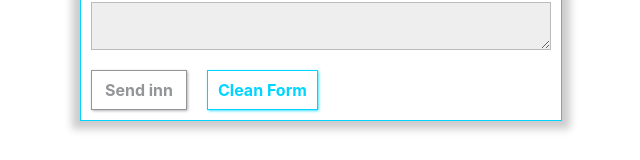
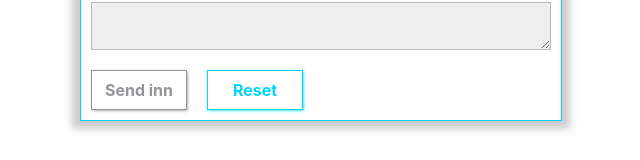
Before and after one commit to hejuhenryk/nettbureau-form, a React (Create React App) app: page / in a window 1280 px wide. Shown: the part 533-693 px from the top of the page, without its empty margins (319-959 px from the left). Built offline with nearby package versions, Linux system fonts and the light colour scheme.

Commit message:
clean up, time to add tests :)

```diff
--- a/src/App.jsx
+++ b/src/App.jsx
@@ -1,13 +1,2 @@
-import React from 'react'
-import ContactData from './components/ContactData/ContactData'
-
-const App = () => {
-
-  return (
-    <div>
-      <ContactData />
-    </div>
-  )
-}
-
-export default App
+import ContactData from "./components/ContactData/ContactData";
+export default ContactData;
--- a/src/components/ContactData/ContactData.jsx
+++ b/src/components/ContactData/ContactData.jsx
@@ -1,4 +1,4 @@
-import React, { useState, useReducer, useEffect } from 'react'
+import React, { useState, useReducer} from 'react'
 import styles from './ContactData.module.css'
 import { Input, Button, Modal, Loader } from '../UI/Index'
 import { postData, NotInitialized, NotInitializedType, Fetching, FailFetchedType, FetchedType, FetchingType } from '../../dataService/dataService'
@@ -11,9 +11,9 @@ const ContactData = props => {
     }
     const initialForm = {
         name: {
-            elementType: 'input',
+            inputType: 'input',
             label: 'Navn',
-            elementConfig: {
+            inputConfig: {
                 type: 'text',
                 placeholder: 'Ole Alexander',
                 autoComplete: 'given-name'
@@ -26,28 +26,11 @@ const ContactData = props => {
             },
             isValid: false,
             isTouched: false
-        }/* ,
-        lastname: {
-            elementType: 'input',
-            label: 'Etternavn',
-            elementConfig: {
-                type: 'text',
-                placeholder: 'Filibom-Bom-Bom',
-                autoComplete: 'family-name'
-            },
-            value: '',
-            validation: {
-                isRequired: true,
-                minLength: 2,
-                nameType: true
-            },
-            isValid: false,
-            isTouched: false
-        } */,
+        },
         email: {
-            elementType: 'input',
+            inputType: 'input',
             label: 'E-post',
-            elementConfig: {
+            inputConfig: {
                 type: 'email',
                 placeholder: 'din.epost@yahoo.com',
                 autoComplete: 'email'
@@ -62,9 +45,9 @@ const ContactData = props => {
             isTouched: false
         },
         phone: {
-            elementType: 'input',
+            inputType: 'input',
             label: 'Telefonnummer',
-            elementConfig: {
+            inputConfig: {
                 type: 'text',
                 placeholder: 'XXX XX XXX',
                 autoComplete: 'tel'
@@ -80,9 +63,9 @@ const ContactData = props => {
             isTouched: false
         },
         zipCode: {
-            elementType: 'input',
+            inputType: 'input',
             label: 'Postnummer',
-            elementConfig: {
+            inputConfig: {
                 type: 'text',
                 placeholder: '1234',
                 autoComplete: 'postal-code'
@@ -97,18 +80,14 @@ const ContactData = props => {
             isTouched: false
         },
         comment: {
-            elementType: 'textarea',
+            inputType: 'textarea',
             label: 'Kommentar',
-            elementConfig: {
+            inputConfig: {
                 type: 'text',
                 placeholder: '',
                 autoComplete: 'off'
             },
-            value: ''/* ,
-            validation: {
-                isRequired: false,
-                maxLength: 300
-            } */,
+            value: '',
             isValid: true,
             isTouched: false
         }
@@ -152,7 +131,7 @@ const ContactData = props => {
         }
         if (rules.phoneType) {
             msg = 'Må bestå av 8 siffer'
-            if(value.length === 8 && value[0] == 0)
+            if(value.length === 8 && (Number(value[0]) === 0))
             msg = 'Kan ikke begynne med 0'
         }
         if (rules.zipCodeType) {
@@ -163,52 +142,63 @@ const ContactData = props => {
         }
         return msg
     }
+    const checkIfFormIsValid = (form) => {
+        let isValid = true
+        for(let input in form) {
+            if (form[input].validation) {
+                isValid = (form[input].isValid && isValid);
+            }
+        }
+        return isValid
+    }
+    const [isFormValid, setIsFormValid] = useState(false)
+
     const formReducer = (state, action) => {
         if( action.type === 'CLEAR' ) {
             return initialForm
         }
-        let newForm = JSON.parse(JSON.stringify(state))
-        newForm[action.type].value = action.payload
-        if ( newForm[action.type].validation ) {
-            newForm[action.type].isTouched = true
-            newForm[action.type].isValid = checkValidity(newForm[action.type].value, newForm[action.type].validation)
-            if ( !newForm[action.type].isValid ) {
-                newForm[action.type].invalidMsg = invalidationMessenger(newForm[action.type].value, newForm[action.type].validation)
+        let newState = JSON.parse(JSON.stringify(state))
+        const input = newState[action.type]
+        input.value = action.payload
+        if ( input.validation ) {
+            input.isTouched = true
+            input.isValid = checkValidity(input.value, input.validation)
+            if ( !input.isValid ) {
+                input.invalidMsg = invalidationMessenger(input.value, input.validation)
             } else {
-                newForm[action.type].invalidMsg = ''
+                input.invalidMsg = ''
             }
         }
-        return newForm
+        setIsFormValid(checkIfFormIsValid(newState))
+        return newState
     }
-    const [isFormValid, setIsFormValid] = useState(false)
     const [formData, dispatch] = useReducer( formReducer, initialForm)
-    useEffect(() => {
-        setIsFormValid(checkIfFormIsValid(formData))
-    }, [formData])
+
     const formInputs = []
     for (const input in formData) {
         formInputs.push(
             <Input
                 key={input}
-                inputType={formData[input].elementType}
-                inputconfig={formData[input].elementConfig}
+                shouldValidate={formData[input].validation}
+                change={(event) => inputChangeHandler(event, input)}
+                {...formData[input]}
+/*                 inputType={formData[input].inputType}
+                inputConfig={formData[input].inputConfig}
                 name={formData[input]}
                 label={formData[input].label}
                 invalidMsg={formData[input].invalidMsg}
                 value={formData[input].value}
                 change={(event) => inputChangeHandler(event, input)}
-                isInvalid={!formData[input].isValid}
+                isValid={formData[input].isValid}
                 shouldValidate={formData[input].validation}
-                isTouched={formData[input].isTouched}
+                isTouched={formData[input].isTouched} */
             />
         )
     }
 
     const submitHandler = event => {
-
         event.preventDefault()
         if(!isFormValid) return ;
-        // setIsLoading(true)
         let customerData = {}
         for (const key in formData) {
             customerData[key] = formData[key].value
@@ -216,7 +206,6 @@ const ContactData = props => {
         setModal(Fetching('data'))
         postData(customerData)
         .then( res => {
-            //remove spinner, add display respons data
             let msg = ''
             if (res.type === FailFetchedType) {
                 msg = (
@@ -226,7 +215,6 @@ const ContactData = props => {
                     </div>
                 )
             } else if (res.type === FetchedType) {
-
                 msg = (
                     <div>
                         <h5>Din data ble sent</h5>
@@ -234,19 +222,10 @@ const ContactData = props => {
                     </div>
                 )
             }
-            setModal({...res, msg: msg})
+            setModal({msg: msg})
         })
     }
 
-    const checkIfFormIsValid = (form) => {
-        let isValid = true
-        for(let input in form) {
-            if (form[input].validation) {
-                isValid = (form[input].isValid && isValid);
-            }
-        }
-        return isValid
-    }
     const inputChangeHandler = ( e, inputType ) => {
         e.preventDefault()
         dispatch({type: inputType , payload: e.target.value})
@@ -269,7 +248,7 @@ const ContactData = props => {
             <form onSubmit={(event) => isFormValid ? submitHandler(event) : null}>
                 {formInputs}
                 <Button type='Success' disabled={!isFormValid}>Send inn</Button>
-                <Button type='Neutral' btnCliked={cleanFormHandler}>Clean Form</Button>
+                <Button type='Neutral' btnCliked={cleanFormHandler}>Reset</Button>
             </form>
         </div>
         </>
@@ -277,3 +256,252 @@ const ContactData = props => {
 }
 
 export default ContactData
+
+
+/*
+import React, { useState, useReducer, useEffect } from "react";
+import styles from "./ContactData.module.css";
+import { Input, Button, Modal, Loader } from "./../UI/UIcomponentsIndex";
+import {
+  postData,
+  NotInitialized,
+  NotInitializedType,
+  Fetching,
+  FailFetchedType,
+  FetchedType,
+  FetchingType
+} from "../../dataService/dataService";
+
+const elementConfig = type => (placeholder, autoComplete) => ({
+  type,
+  placeholder,
+  autoComplete
+});
+
+const textConfig = elementConfig("text");
+const emailConfig = elementConfig("email");
+
+const inputBase = label => ({
+  label,
+  elementType: "input",
+  value: "",
+  isValid: false,
+  isTouched: false
+});
+
+const firstname = {
+  ...inputBase("Navn"),
+  elementConfig: textConfig("Ole Alexander", "given-name"),
+  validation: {
+    isRequired: true,
+    minLength: 2,
+    nameType: true
+  }
+};
+
+const lastname = {
+  ...inputBase("Etternavn"),
+  elementConfig: textConfig("Filibom-Bom-Bom", "family-name"),
+  validation: {
+    isRequired: true,
+    minLength: 2,
+    nameType: true
+  }
+};
+
+const email = {
+  ...inputBase("E-post"),
+  elementConfig: emailConfig("din.epost@yahoo.com", "email"),
+  validation: {
+    isRequired: true,
+    minLength: 8,
+    emailType: true
+  }
+};
+
+const phone = {
+  ...inputBase("Telefonnummer"),
+  elementConfig: textConfig("XXX XX XXX", "tel"),
+  validation: {
+    isRequired: true,
+    minLength: 8,
+    maxLength: 12,
+    phoneType: true
+  }
+};
+
+const zipCode = {
+  ...inputBase("Postnummer"),
+  elementConfig: textConfig("1234", "postal-code"),
+  validation: {
+    isRequired: true,
+    minLength: 4,
+    zipCodeType: true
+  }
+};
+
+const comment = {
+  ...inputBase("Kommentar"),
+  elementType: "textarea",
+  elementConfig: textConfig("", "off")
+};
+
+const initialFormState = {
+  firstname,
+  lastname,
+  email,
+  phone,
+  zipCode,
+  comment
+};
+const emailRegexp = /^(([^<>()[\]\\.,;:\s@"]+(\.[^<>()[\]\\.,;:\s@"]+)*)|(".+"))@((\[[0-9]{1,3}\.[0-9]{1,3}\.[0-9]{1,3}\.[0-9]{1,3}\])|(([a-zA-Z\-0-9]+\.)+[a-zA-Z]{2,}))$/;
+
+export const checkValidity = (value, rules) => {
+  let isValid = true;
+  if (rules.isRequired) isValid = value.trim() !== "" && isValid;
+
+  if (rules.minLength) isValid = value.length >= rules.minLength && isValid;
+
+  if (rules.maxLength) isValid = value.length <= rules.maxLength && isValid;
+
+  if (rules.nameType) {
+    const re = /^[a-zA-Z#]+(([',. -][a-zA-Z ])?[a-zA-Z]*)*$/g;
+    isValid = re.test(value) && isValid;
+  }
+  if (rules.emailType) isValid = emailRegexp.test(value) && isValid;
+
+  if (rules.phoneType) {
+    const re = /^((0047)?|(\+47)?|(47)?)([- _1-9])(\d{7})$/;
+    isValid = re.test(value.replace(/\s+/g, "")) && isValid;
+  }
+  if (rules.zipCodeType) {
+    const re = /^(\d{4})$/;
+    isValid = re.test(value.replace(/\s+/g, "")) && isValid;
+  }
+  return isValid;
+};
+
+const invalidationMessenger = (value, rules) => {
+  if (rules.nameType) return "Må ha minst 2 bokstaver"; //'Ikke gyldig navn'
+  if (rules.emailType) return "E-post er ikke skrevet riktig";
+  if (rules.phoneType)
+    return value.length === 8 && value[0] === 0
+      ? "Kan ikke begynne med 0"
+      : "Må bestå av 8 siffer";
+
+  if (rules.zipCodeType) return "Må bestå av 4 siffer";
+  if (value === "") return "Må fylles ut";
+  return "";
+};
+
+const ContactData = () => {
+  const [modal, setModal] = useState({ ...NotInitialized(""), msg: "" });
+  const backdropClickHandler = () => {
+    setModal({ ...NotInitialized(""), msg: "" });
+  };
+
+  const formReducer = (state, action) => {
+    let newForm = JSON.parse(JSON.stringify(state));
+    const input = newForm[action.type];
+    input.value = action.payload;
+    if (input.validation) {
+      input.isTouched = true;
+      input.isValid = checkValidity(input.value, input.validation);
+      input.invalidMsg = input.isValid
+        ? ""
+        : invalidationMessenger(input.value, input.validation);
+    }
+    setIsFormValid(checkIfFormIsValid(formData));
+    return newForm;
+  };
+
+  const [isFormValid, setIsFormValid] = useState(false);
+  const [formData, dispatch] = useReducer(formReducer, initialFormState);
+
+  useEffect(() => {
+    setIsFormValid(checkIfFormIsValid(formData));
+  }, [formData]);
+
+  const submitHandler = event => {
+    event.preventDefault();
+    if (!isFormValid) return;
+    // setIsLoading(true)
+    let customerData = {};
+    for (const key in formData) {
+      customerData[key] = formData[key].value;
+    }
+    setModal(Fetching("data"));
+    postData(customerData).then(res => {
+      //remove spinner, add display respons data
+      let msg = "";
+      if (res.type === FailFetchedType) {
+        msg = (
+          <div>
+            <h5>
+              Ops, sent ikke data, error status er {res.value.response.status}
+            </h5>
+            <Button type="Danger" btnCliked={backdropClickHandler}>
+              Tilbake
+            </Button>
+          </div>
+        );
+      } else if (res.type === FetchedType) {
+        msg = (
+          <div>
+            <h5>Din data ble sent</h5>
+
+            <Button type="Success" btnCliked={backdropClickHandler}>
+              Tilbake
+            </Button>
+          </div>
+        );
+      }
+      setModal({ ...res, msg });
+    });
+  };
+
+  const checkIfFormIsValid = form => {
+    let isValid = true;
+    for (let input in form) {
+      if (form[input].validation) {
+        isValid = form[input].isValid && isValid;
+      }
+    }
+    return isValid;
+  };
+  const inputChangeHandler = (e, inputType) => {
+    e.preventDefault();
+    dispatch({ type: inputType, payload: e.target.value });
+  };
+
+  return (
+    <>
+      <Modal
+        show={modal.type !== NotInitializedType}
+        backdropClick={backdropClickHandler}
+      >
+        {modal.type === FetchingType ? <Loader /> : modal.msg}
+      </Modal>
+      <div className={styles.ContactData}>
+        <h2 className={styles.Title}>INFORMASJON</h2>
+        <form onSubmit={event => (isFormValid ? submitHandler(event) : null)}>
+          {Object.keys(formData).map(key => (
+            <Input
+              key={key}
+              {...formData[key]}
+              change={event => inputChangeHandler(event, input)}
+            />
+          ))}
+          <Button type="Success" disabled={!isFormValid}>
+            Send inn
+          </Button>
+        </form>
+      </div>
+    </>
+  );
+};
+
+export default ContactData;
+
+
+*/
--- a/src/components/UI/Input/Input.jsx
+++ b/src/components/UI/Input/Input.jsx
@@ -5,7 +5,7 @@ export const Input = props => {
     let inputElement = null
     let inputClasses = [styles.InputElement]
 
-    if(props.isInvalid && props.shouldValidate && props.isTouched) {
+    if(!props.isValid && props.shouldValidate && props.isTouched) {
         inputClasses.push(styles.Invalid)
     } else {
         inputClasses = [styles.InputElement]
@@ -17,7 +17,7 @@ export const Input = props => {
                 className={inputClasses.join(' ')}
                 value={props.value}
                 onChange={props.change}
-                {...props.inputconfig}/>
+                {...props.inputConfig}/>
             break;
         case ( 'textarea' ):
             inputElement = <textarea
--- a/src/index.js
+++ b/src/index.js
@@ -6,6 +6,4 @@ import App from './App'
 import * as serviceWorker from './serviceWorker';
 
 ReactDOM.render(<App />, document.getElementById('root'));
-
-
 serviceWorker.unregister();
```
Also changed, not shown: src/components/UI/Modal/Modal.jsx (+5 -6 lines), src/dataService/dataService.js (+6 -12 lines), 1 other file (tests, documents, lock files or other folders).
